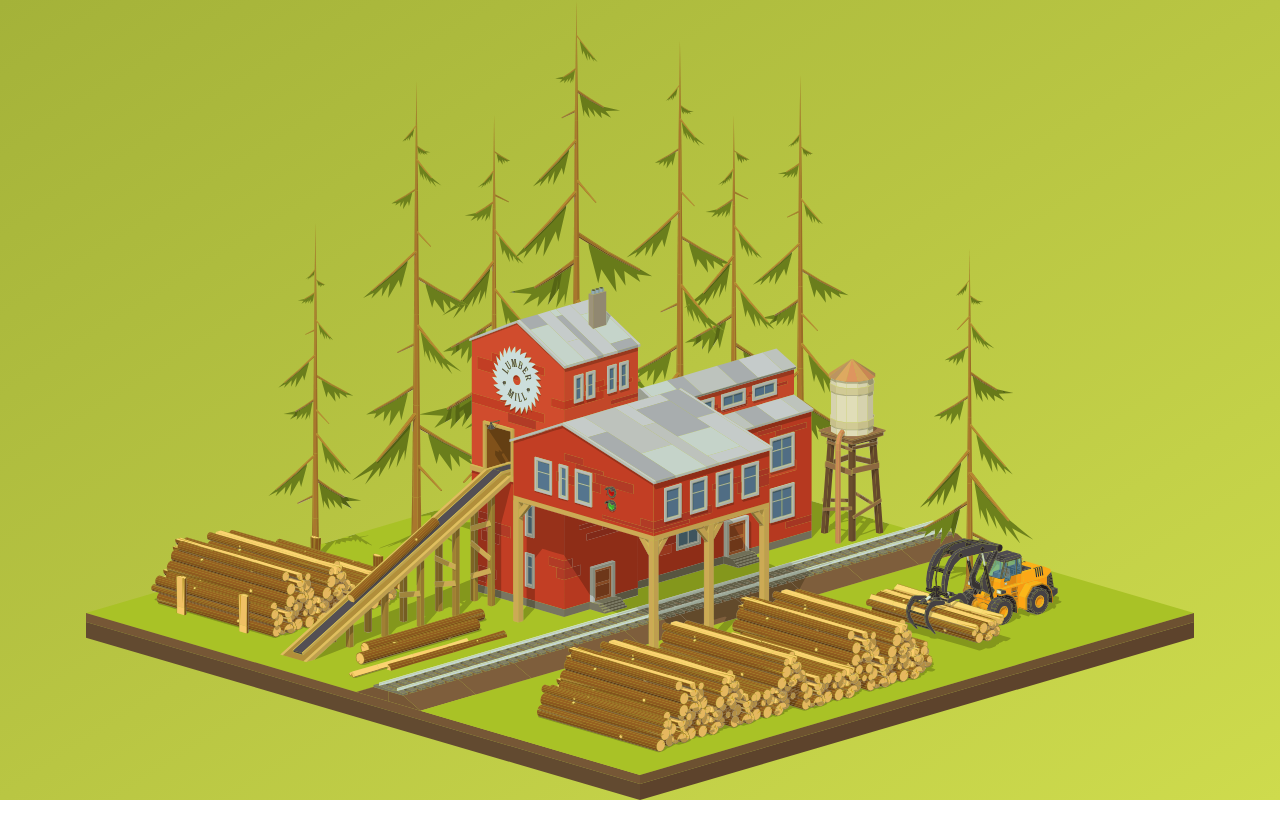
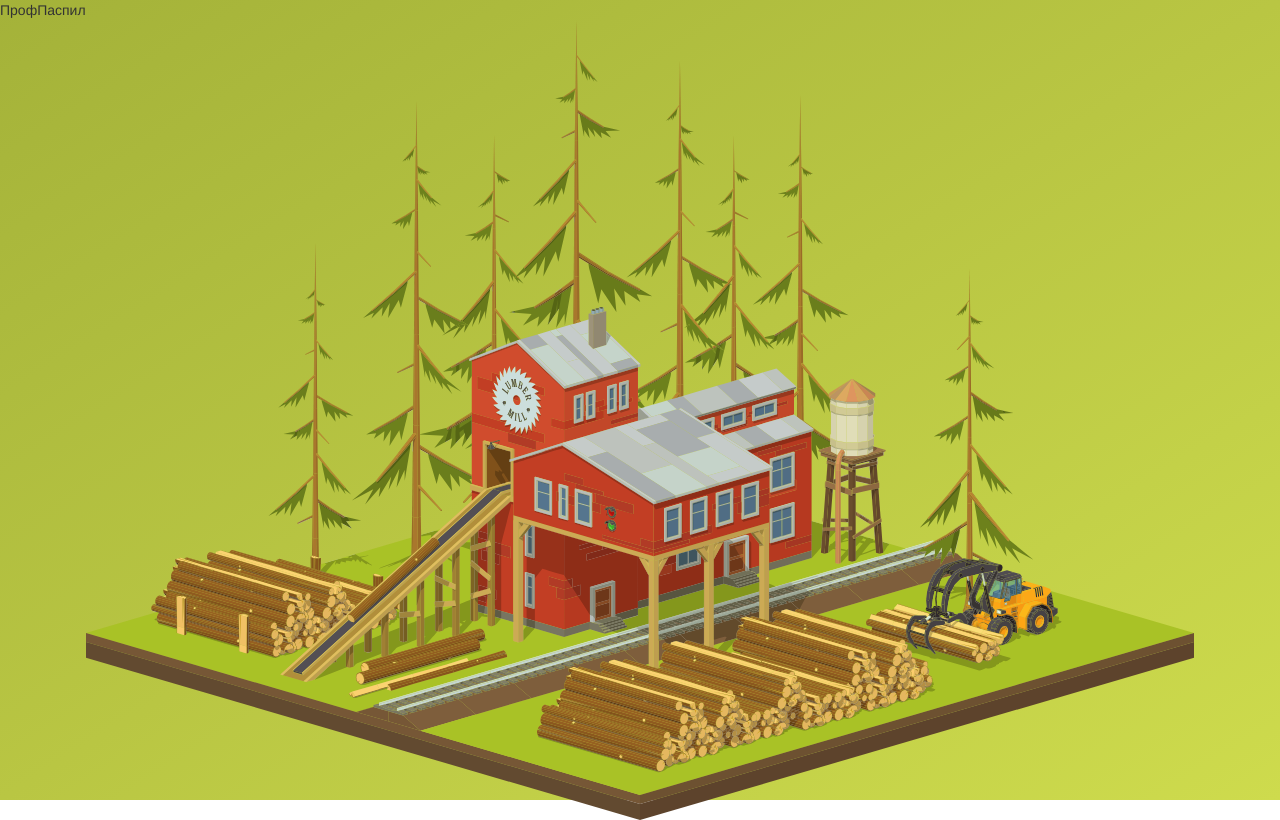
Before and after one commit to nickzcv/pr, a plain HTML site: page app/index.html in a window 1280 px wide. Drawn offline with Linux system fonts and the light colour scheme.

Commit message:
no message

```diff
--- a/app/index.html
+++ b/app/index.html
@@ -17,6 +17,7 @@
 </head>
 <body>
   <div class="main">
+    <div class="logo">ПрофПаспил</div>
     <div class="sawmill"></div>
   </div>
 
```
Also changed, not shown: temp/Depositphotos_78289724_l-2015.jpg (added), temp/Depositphotos_78289776_l-2015.jpg (added).
